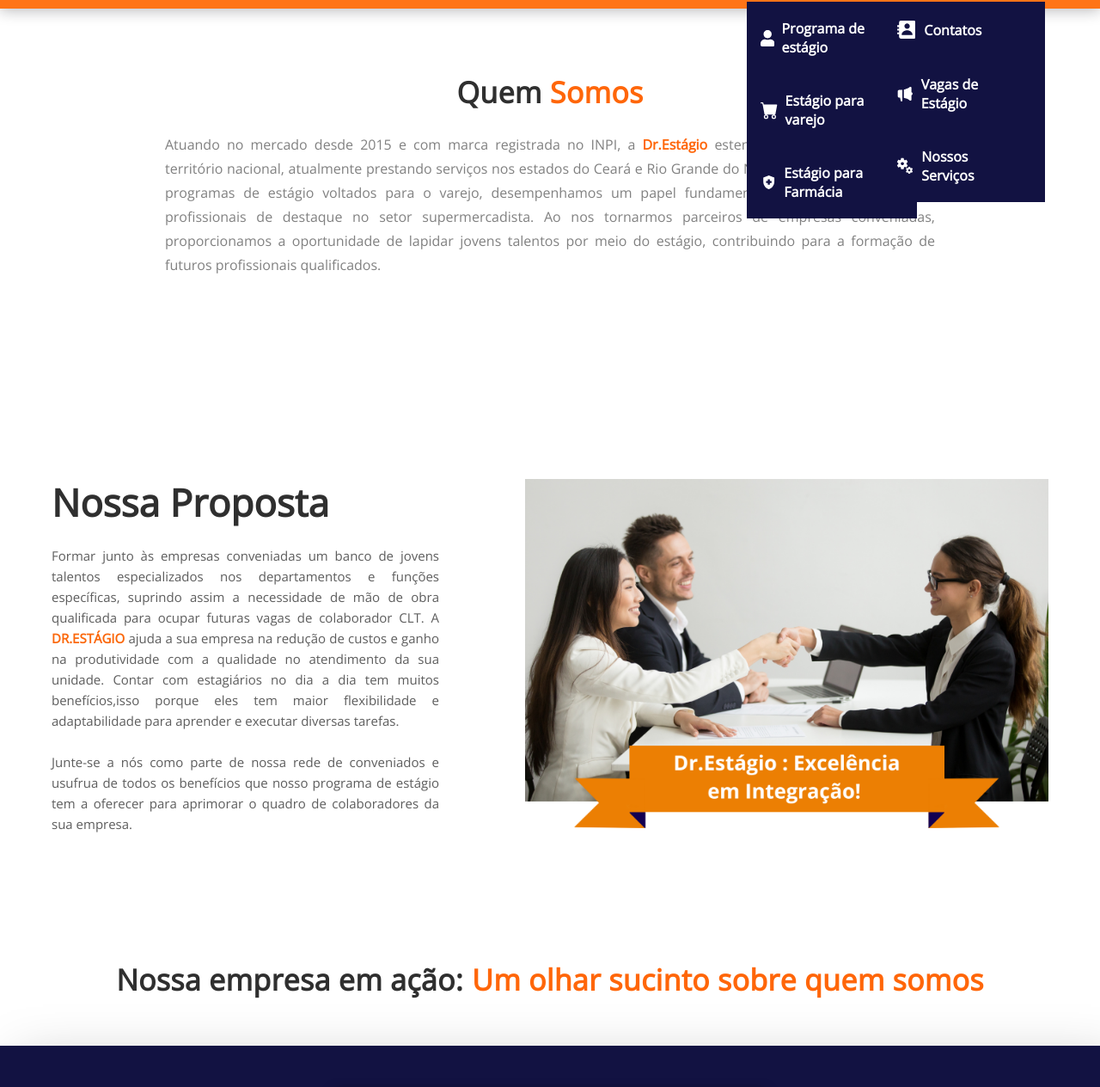
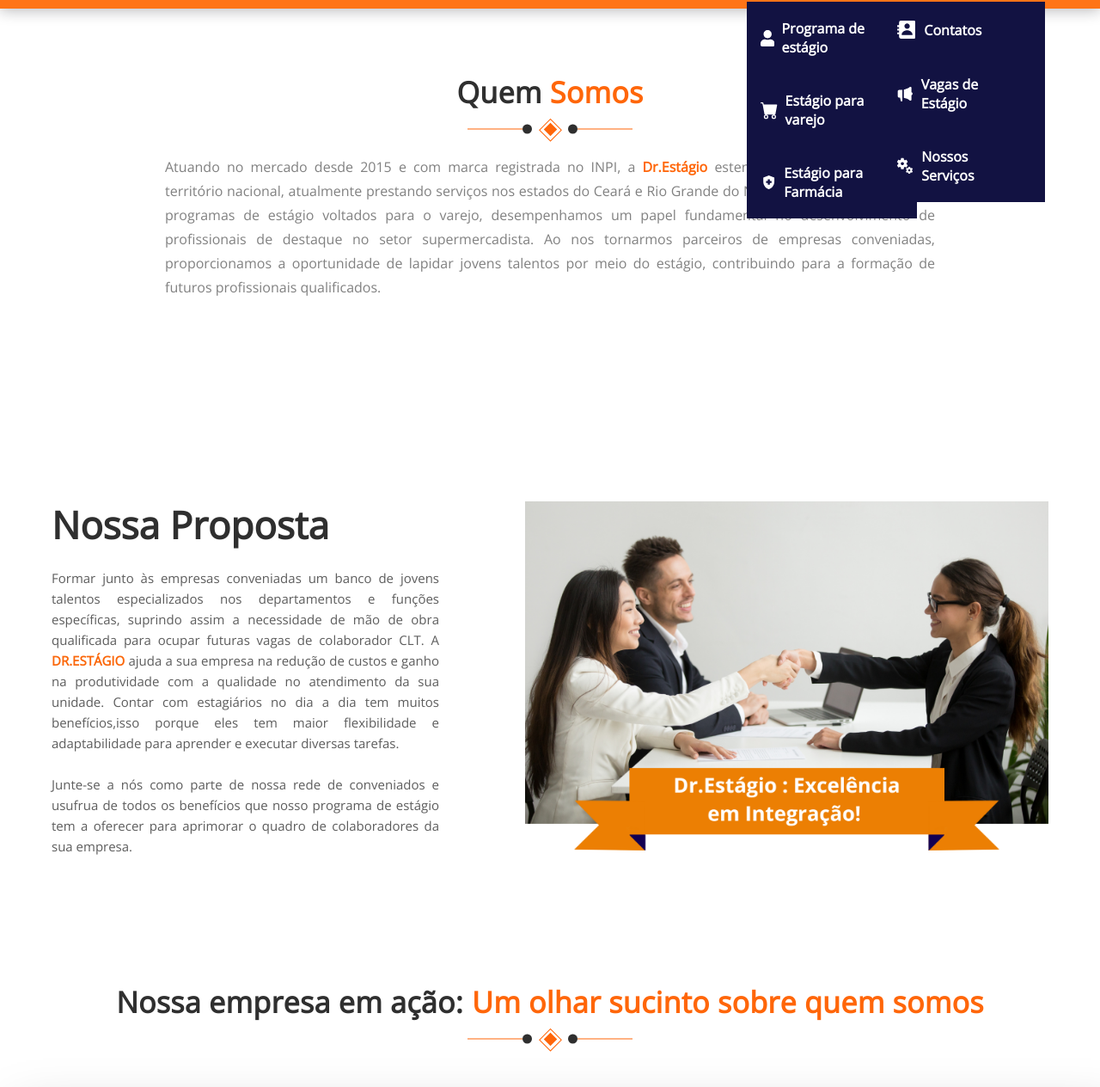
Before and after one commit to GaelBaptista/dr_estagio, a React (Vite) app: page /about in a window 1280 px wide. Shown: the part 214-1478 px from the top of the page at 86% size. Built offline with nearby package versions, Linux system fonts and the light colour scheme; grey boxes are pictures that could not be loaded.

Commit message:
Divider_TitleAllPages

```diff
--- a/src/routes/AboutUs/About.tsx
+++ b/src/routes/AboutUs/About.tsx
@@ -127,7 +127,12 @@
   <>
   {/* quem somos */}
   <div className="section-head about-TITLE ">
-          <h4>Quem  <strong>Somos</strong></h4>
+          <h4>Quem <strong>Somos</strong></h4>
+          <div className='divider__title'>
+
+          <span className="hr-line"><span><span></span></span></span>
+
+          </div>
           <p>Atuando no mercado desde 2015 e com marca registrada no INPI, a <strong> Dr.Estágio </strong> estende sua atuação por todo o
              território nacional, atualmente prestando serviços nos estados do Ceará e Rio Grande do Norte.
              Como especialistas em programas de estágio voltados para o varejo, desempenhamos um papel fundamental no
@@ -188,7 +193,12 @@
 {/* =======================================================GESTAO DE DH TITULO ================================================================ */}
 
       <div className="section-head ">
-          <h4><span>Gestão de </span> DH</h4>
+          <h4><span>Gestão de</span>DH</h4>
+          <div className='divider__title'>
+
+          <span className="hr-line"><span><span></span></span></span>
+
+          </div>
           <p className='gestaodh'>Promover uma gestão do desenvolvimento humano (DH) significa impulsionar o
           desenvolvimento e aprimoramento dos jovens profissionais
           dentro das organizações capacitando-os a crescer, aprender e contribuir de forma significativa.
--- a/src/routes/AboutUs/DrEstagioVid/VidSobreNos.tsx
+++ b/src/routes/AboutUs/DrEstagioVid/VidSobreNos.tsx
@@ -8,6 +8,11 @@
   <>
   <div className="section-head about-section ">
           <h4><span>Nossa empresa em ação:</span>Um olhar sucinto sobre quem somos</h4>
+          <div className='divider__title'>
+
+          <span className="hr-line"><span><span></span></span></span>
+
+          </div>
 
         </div>
     <section className=' VideoSectionAbout '>
--- a/src/routes/Contact/map/Map.tsx
+++ b/src/routes/Contact/map/Map.tsx
@@ -101,6 +101,11 @@
     <section className="sectionMapSVG">
       <div className="section-head ">
           <h4><span>Nosso Alcance</span>Geográfico</h4>
+          <div className='divider__title'>
+
+          <span className="hr-line"><span><span></span></span></span>
+
+          </div>
           <p className='gestaodh'>
           Atuando no mercado desde 2015 e com marca registrada no INPI, a <strong>Dr.Estágio</strong> estende sua atuação por todo o território nacional, atualmente
           prestando serviços nos estados do Ceará e Rio Grande do Norte.
--- a/src/routes/Home/Video/video.tsx
+++ b/src/routes/Home/Video/video.tsx
@@ -27,6 +27,11 @@
     <section>
       <div className="section-head VideoSection ">
           <h4><span>Depoimentos de</span>Nossos Clientes</h4>
+          <div className='divider__title'>
+
+          <span className="hr-line"><span><span></span></span></span>
+
+          </div>
           {/* <p className='gestaodh'>Promover uma gestão do desenvolvimento humano (DH) significa transformar as vivências e habilidades de
             cada trabalhador em um recurso muito valioso para o crescimento da empresa e do desenvolvimento dos colaboradores
 
--- a/src/routes/Home/cardSection/cardSection.css
+++ b/src/routes/Home/cardSection/cardSection.css
@@ -48,13 +48,16 @@
 line-height: 1;
 letter-spacing:0.3px;
 font-size: 34px;
-font-weight: 700;
+font-weight:700;
 text-align:center;
 text-transform:none;
 margin-bottom:30px;
 }
 .divider__title{
   margin-bottom: 20px;
+  margin-top: -15px;
+
+
 
 }
 
--- a/src/routes/ProgramaDeEstagio/PrEst.tsx
+++ b/src/routes/ProgramaDeEstagio/PrEst.tsx
@@ -160,6 +160,11 @@
     <section className="ContainerProgramadeEstagio">
       <div className="section-head prEst">
         <h4><span>Oque é o</span>Programa de Estágio</h4>
+        <div className='divider__title'>
+
+          <span className="hr-line"><span><span></span></span></span>
+
+          </div>
         <p className="gestaodh">
         O programa de estágio é um projeto que desenvolve estudantes por meio de estágio para atuar em diversas áreas do mercado de trabalho, visa primordialmente proporcionar aprendizado assegurando que os estagiários alcancem um desempenho profisisonal notável, enquanto a empresa contrante colhe os benefícios da legislação de incentivo ao estágio sem lidar com as complicações burocráticas.
         </p>
```
